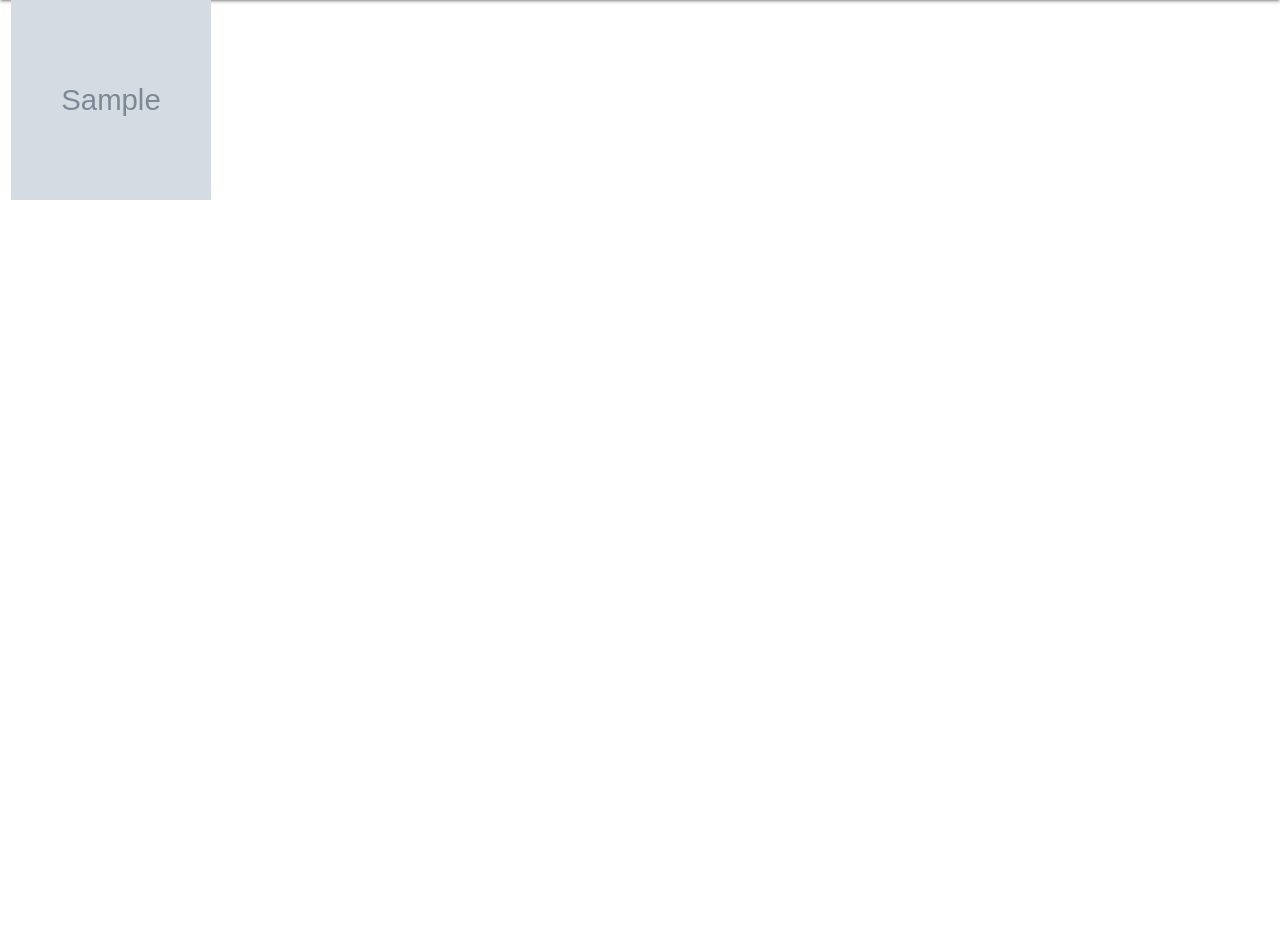
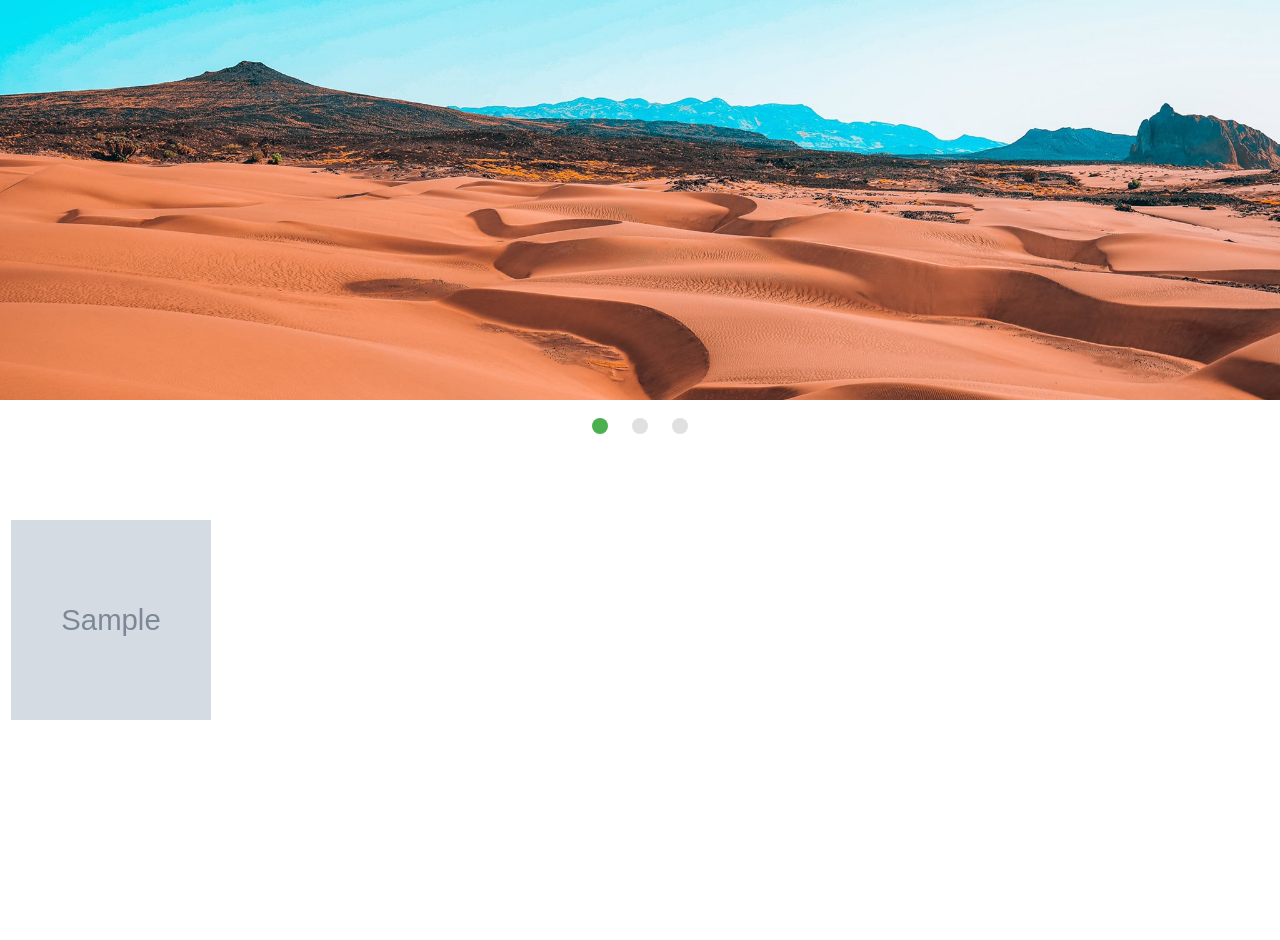
Before and after one commit to sokkyyy/sokkyyy-the-gallery, a Django app: page / in a window 1280 px wide. Shown: the part 64-1004 px from the top of the page. Before the commit the page ends 264 px from the top, so only its background shows below. Run offline with Django 3.2, Linux system fonts and the light colour scheme; tables that the repository leaves empty hold one stand-in row (values such as "Sample post"); grey boxes marked "Sample" are stand-in pictures; some libraries are stand-ins or nearby versions.

Commit message:
Added a slider to the homepage for the UI

```diff
--- a/photoGallery/settings.py
+++ b/photoGallery/settings.py
@@ -124,6 +124,7 @@ USE_TZ = True
 # https://docs.djangoproject.com/en/1.11/howto/static-files/
 
 STATIC_URL = '/static/'
+STATIC_ROOT = os.path.join(BASE_DIR, "static")
 
 MEDIA_URL = '/media/'
 MEDIA_ROOT = os.path.join(BASE_DIR, "media")
--- a/photos/templates/base.html
+++ b/photos/templates/base.html
@@ -26,9 +26,18 @@
         <script type="text/javascript" src="https://code.jquery.com/jquery-2.1.1.min.js"></script>
         <script type="text/javascript" src="{% static 'materialize/bin/materialize.js' %}"></script>
         <script>
-              $(document).ready(function(){
-                    $('.materialboxed').materialbox();
-                });
+
+            $(document).ready(function(){
+                $('.slider').slider();
+            });
+
+            // Activate image modal for materialize
+            $(document).ready(function(){
+                $('.materialboxed').materialbox();
+            });
+            // Activate image carousel for materialize
+
+
         </script>
     {% endblock%}
 </body>
--- a/photos/templates/home.html
+++ b/photos/templates/home.html
@@ -1,13 +1,45 @@
 {% extends 'base.html' %}
 
 {% block content %}
+<div class="row" style="height:500px">
+  <div class="slider" >
+        <ul class="slides">
+          <li style="background-image: url(/media/static/1.jpeg); background-position: center;background-repeat: no-repeat;background-size: cover;">
+            <div class="caption left-align">
+              <h3>Welcome to The Gallery</h3>
+              <h5 class="light grey-text text-lighten-3">We have images of all types. Scroll down to view some of the recent posts.</h5>
+            </div>
+          </li>
+          <li style="background-image: url(/media/static/2.jpeg); background-position: center;background-repeat: no-repeat;background-size: cover;">
+            <div class="caption right-align">
+              <h3>See photos from different locations.</h3>
+              <h5 class="light grey-text text-lighten-3">Our database contains pictures from various places in the World.</h5>
+            </div>
+          </li>
+          <li style="background-image: url(/media/static/3.jpeg); background-position: center;background-repeat: no-repeat;background-size: cover;">
+            <div class="caption center-align">
+              <h3>Search photos according to Category</h3>
+              <h5 class="light grey-text text-lighten-3">You can use the search bar to find photos in categories such as Travel, Food, Movies, Places, etc. Please explore</h5>
+            </div>
+          </li>
+        </ul>
+      </div>
+</div>
+
+
+
 <div class="row">
+    <div class="container carousel">
     {%for image in images%}
-    <div class="col 4">
-        <img class="materialboxed" src="{{image.image.url}}" height="200" width="200">
+    <div class="col s3">
+        <img class="materialboxed" data-caption="{{image.name}}" src="{{image.image.url}}" height="200" width="200">
     </div>
     {%empty%}
     <p>No images</p>
     {%endfor%}
+    </div>
+
 </div>
+
+
 {% endblock %}
--- a/photos/urls.py
+++ b/photos/urls.py
@@ -6,5 +6,6 @@ from django.conf import settings
 urlpatterns = [
     url("^$",views.home,name="home")
 ]
+
 if settings.DEBUG:
     urlpatterns+= static(settings.MEDIA_URL, document_root=settings.MEDIA_ROOT)
```
Also changed, not shown: media/static/1.jpeg (added), media/static/2.jpeg (added), media/static/3.jpeg (added).
